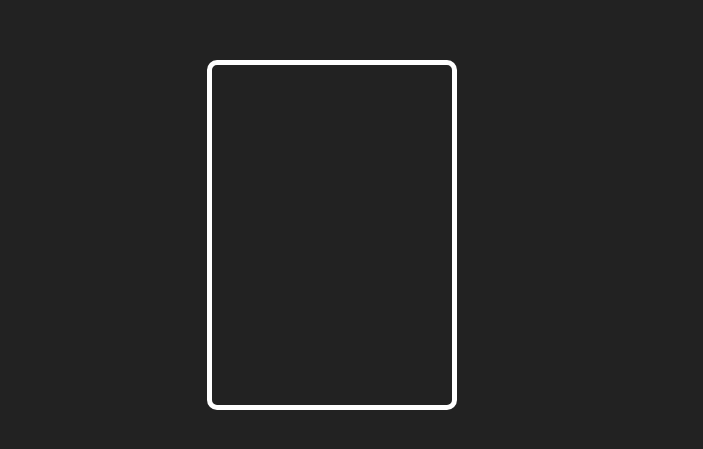
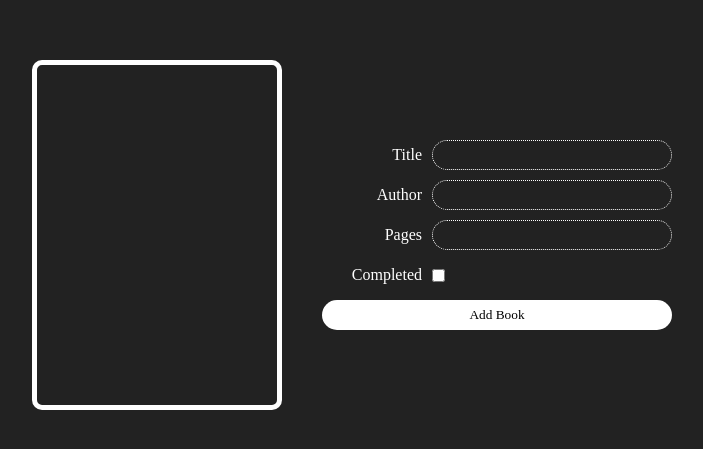
Before and after one commit to NKG-09/library-js-practice, a plain HTML site: page index.html in a window 1280 px wide. Shown: the part 165-614 px from the top of the page, without its empty margins (288-991 px from the left). Drawn offline with Linux system fonts and the light colour scheme; a web font is replaced by a local one.

Commit message:
Add form and form styling

```diff
--- a/index.html
+++ b/index.html
@@ -19,7 +19,19 @@
       </div>
 
       <form action="" method="post">
+        <label for="title">Title</label>
+        <input type="text" id="title" name="title" required>
 
+        <label for="author">Author</label>
+        <input type="text" id="author" name="author" required>
+
+        <label for="pages">Pages</label>
+        <input type="number" id="pages" name="pages" required>
+
+        <label for="completed">Completed</label>
+        <input type="checkbox" id="completed" name="completed">
+
+        <button type="submit">Add Book</button>
       </form>
     </div>
   </body>
--- a/style.css
+++ b/style.css
@@ -84,3 +84,52 @@ body {
   background: none;
   border: none;
 }
+
+form {
+  width: 350px;
+  display: grid;
+  grid-template-columns: 100px 1fr;
+  grid-auto-rows: 30px;
+  gap: 10px;
+
+  align-items: center;
+}
+
+form label {
+  color: white;
+  text-align: end;
+}
+
+#title,
+#author,
+#pages {
+  width: 100%;
+  font-family: "Playwrite NO";
+  background: none;
+  color: white;
+  outline: none;
+  border: dotted white 1px;
+  border-radius: 15px;
+  padding: 10px;
+  height: 100%;
+}
+
+#title:focus,
+#author:focus,
+#pages:focus {
+  border-style: solid;
+  border-width: 3px;
+}
+
+#completed {
+  justify-self: start;
+}
+
+form button {
+  grid-column: 1 / -1;
+  font-family: "Playwrite NO";
+  background: white;
+  border: none;
+  border-radius: 15px;
+  height: 100%;
+}
```
